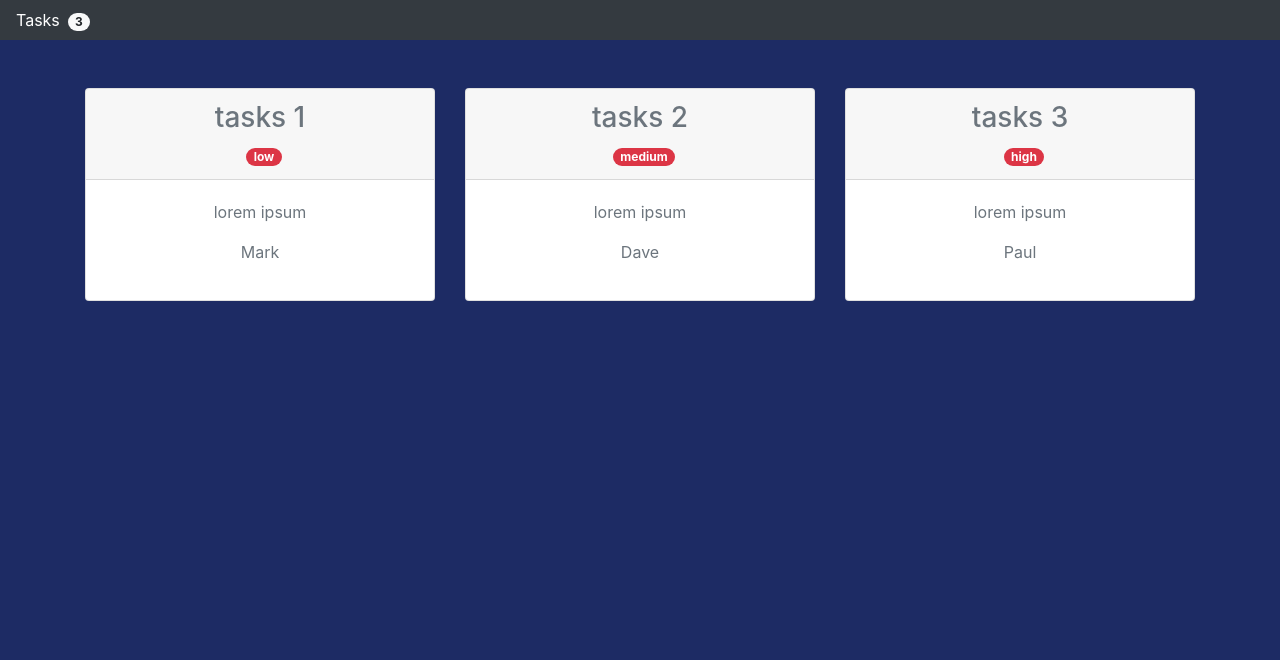
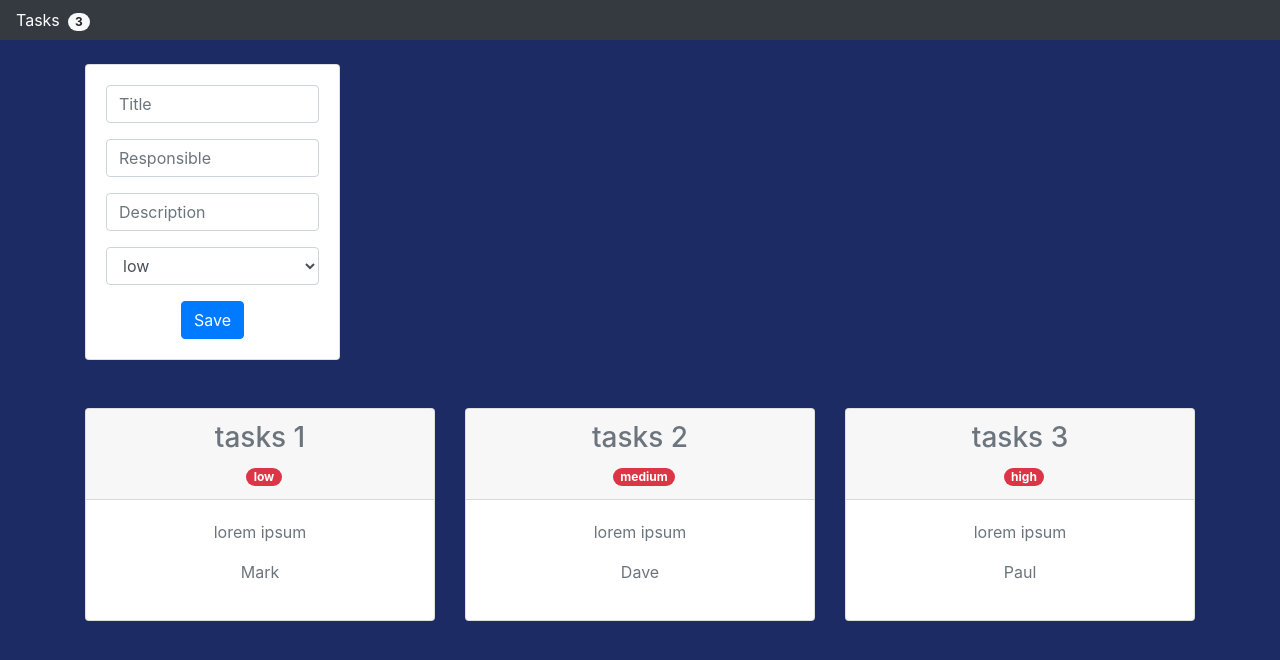
Before and after one commit to marianacarbonell/Tasks, a React (Create React App) app: page / in a window 1280 px wide. Shown: the top 660 px of the page. Built offline with nearby package versions, Linux system fonts and the light colour scheme.

Commit message:
mostrando el formulario

```diff
--- a/src/App.js
+++ b/src/App.js
@@ -38,10 +38,18 @@ class App extends Component {
           <a href="" className="text-white">
             Tasks
             <span className="badge badge-pill badge-light ml-2">
-            {this.state.todos.length}
+              {this.state.todos.length}
             </span>
-            </a>
+          </a>
         </nav>
+        <div className="container">
+          <div className="row mt-4">
+            <div className="col-md-3">
+              <Formulario/>
+            </div>
+          </div>
+        </div>
+
         <div className="container">
           <div className="row mt-4">
             {todos}
```
